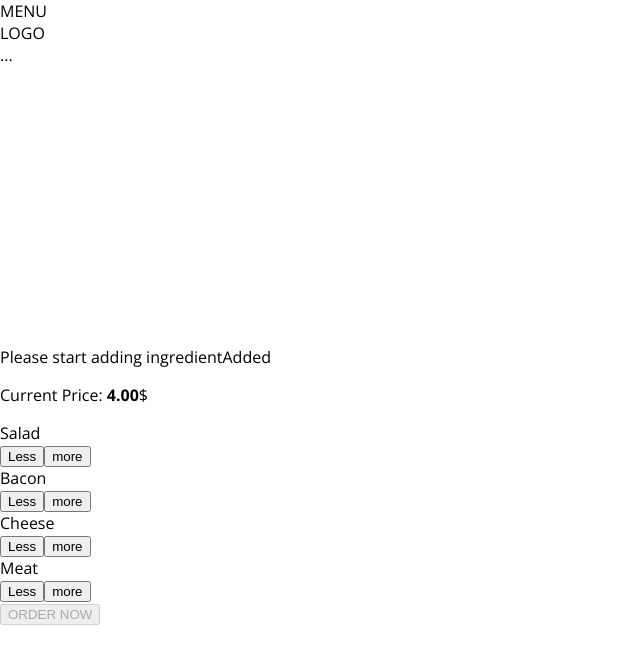
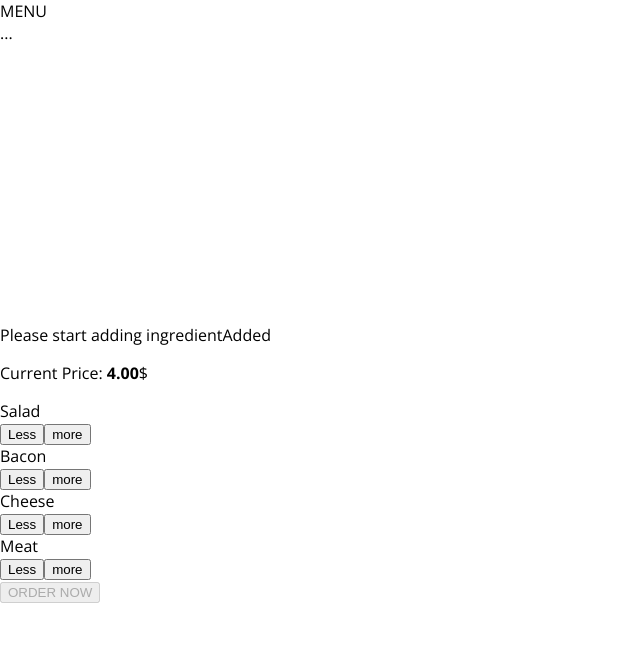
Before and after one commit to syadallah/Burger-Builder, a React app: page / in a window 1280 px wide. Shown: the top 664 px of the page, without its empty margins (0-640 px from the left). Built offline with nearby package versions, Linux system fonts and the light colour scheme.

Commit message:
Import the Logo Component to Toolbar

```diff
--- a/src/components/Navigation/Toolbar/Toolbar.js
+++ b/src/components/Navigation/Toolbar/Toolbar.js
@@ -1,9 +1,10 @@
 import React from 'react'
 import style from './Toolbar.css'
+import burgerLogo from '../../../Logo/Logo'
 const toolbar = (props) => (
   <header className={style.Toolbar}>
   <div>MENU</div>
-  <div>LOGO</div>
+  <div>{burgerLogo}</div>
   <nav>
   ...
   </nav>
```
